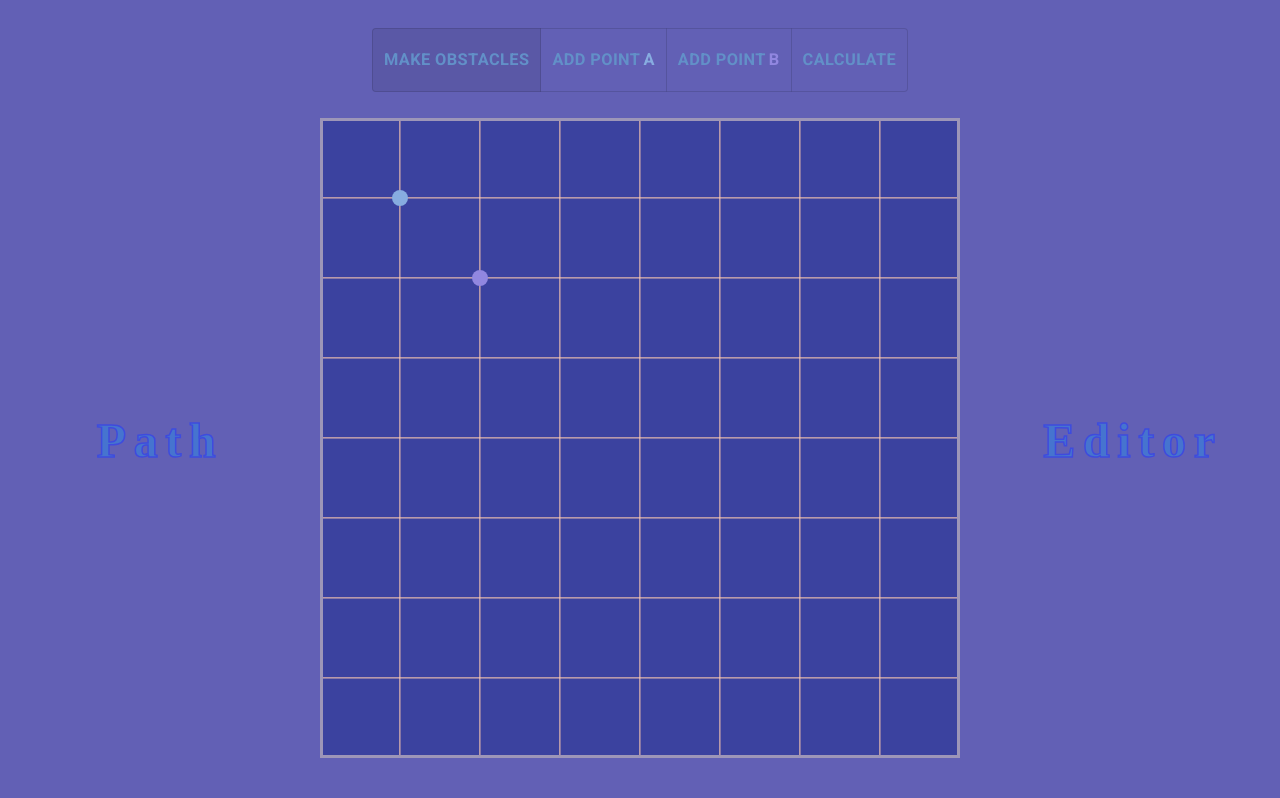
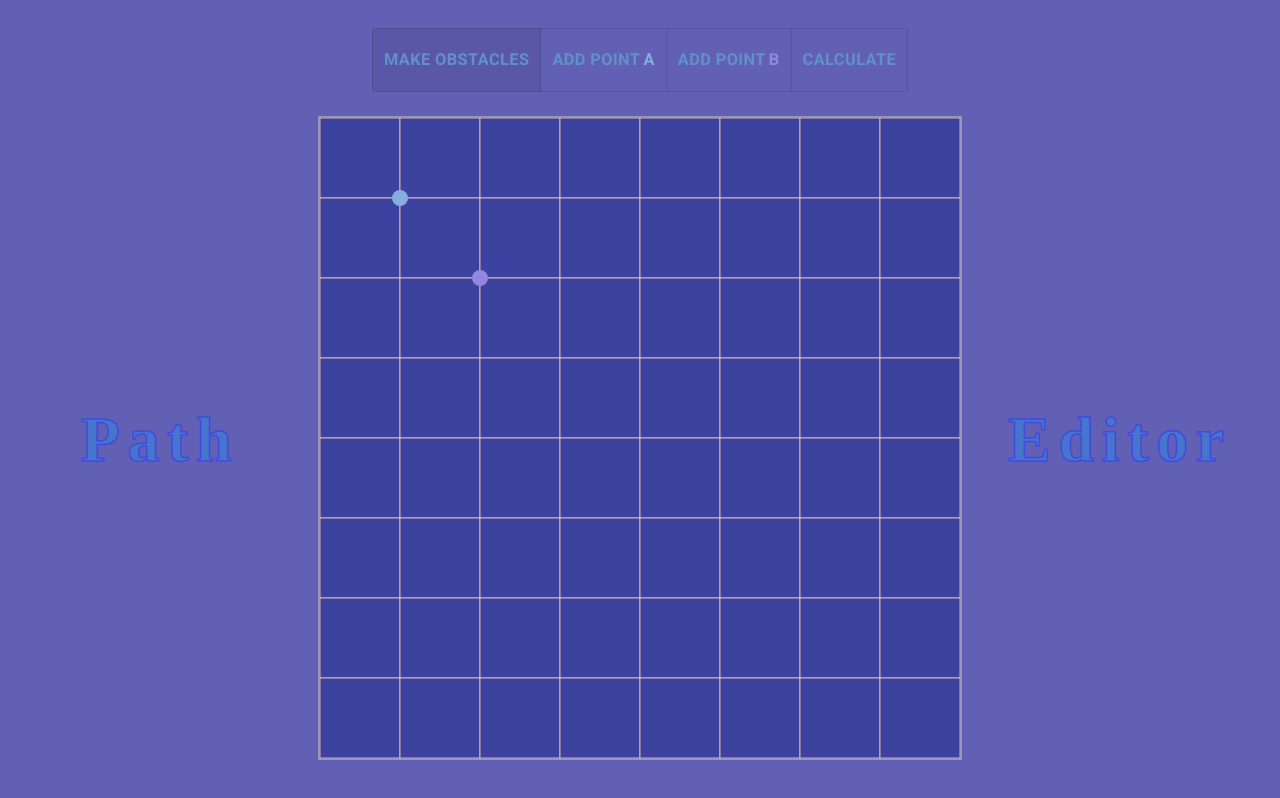
Before and after one commit to Luksu05/path-editor, a React (Create React App) app: page / in a window 1280 px wide. Built offline with nearby package versions, Linux system fonts and the light colour scheme.

Commit message:
Hide name divs if they don't fit on the screen

```diff
--- a/src/styles.css
+++ b/src/styles.css
@@ -29,14 +29,20 @@
 }
 
 .name-div {
-  width: 12vw;
+  width: 20vw;
+  font-size: 2.5vw;
   align-items: center;
   text-align: center;
 }
 
+@media only screen and (max-width: 550px) {
+  .name-div {
+    display: none;
+  }
+}
+
 h1 {
   color: #4674cf;
-  font-size: 300%;
   letter-spacing: 0.6vw;
   -webkit-text-stroke-width: 1.5px;
   -webkit-text-stroke-color: #3e4bde;
@@ -54,8 +60,7 @@ h3 {
 }
 
 svg {
-  outline: 3px #9d96b8 solid;
-  outline-offset: -3px;
+  outline: 2px #9d96b8 solid;
 }
 
 body {
```
